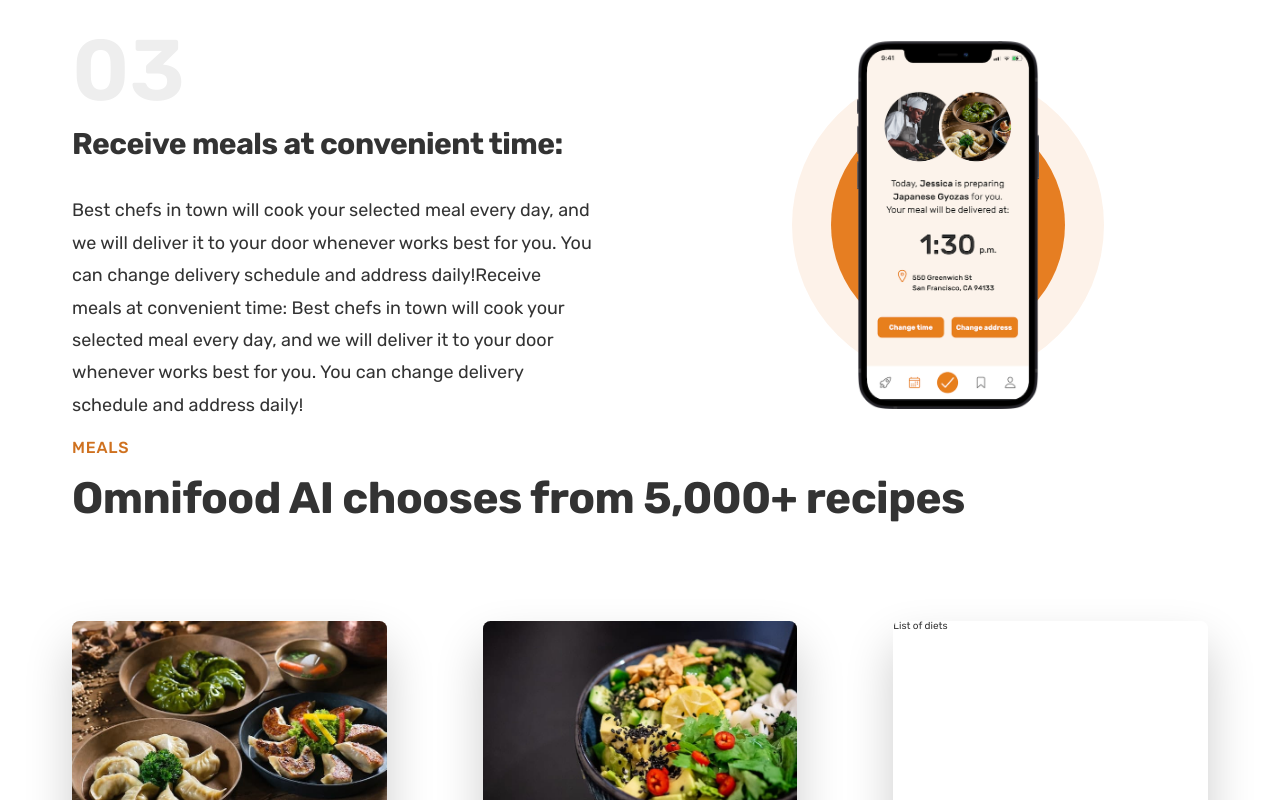
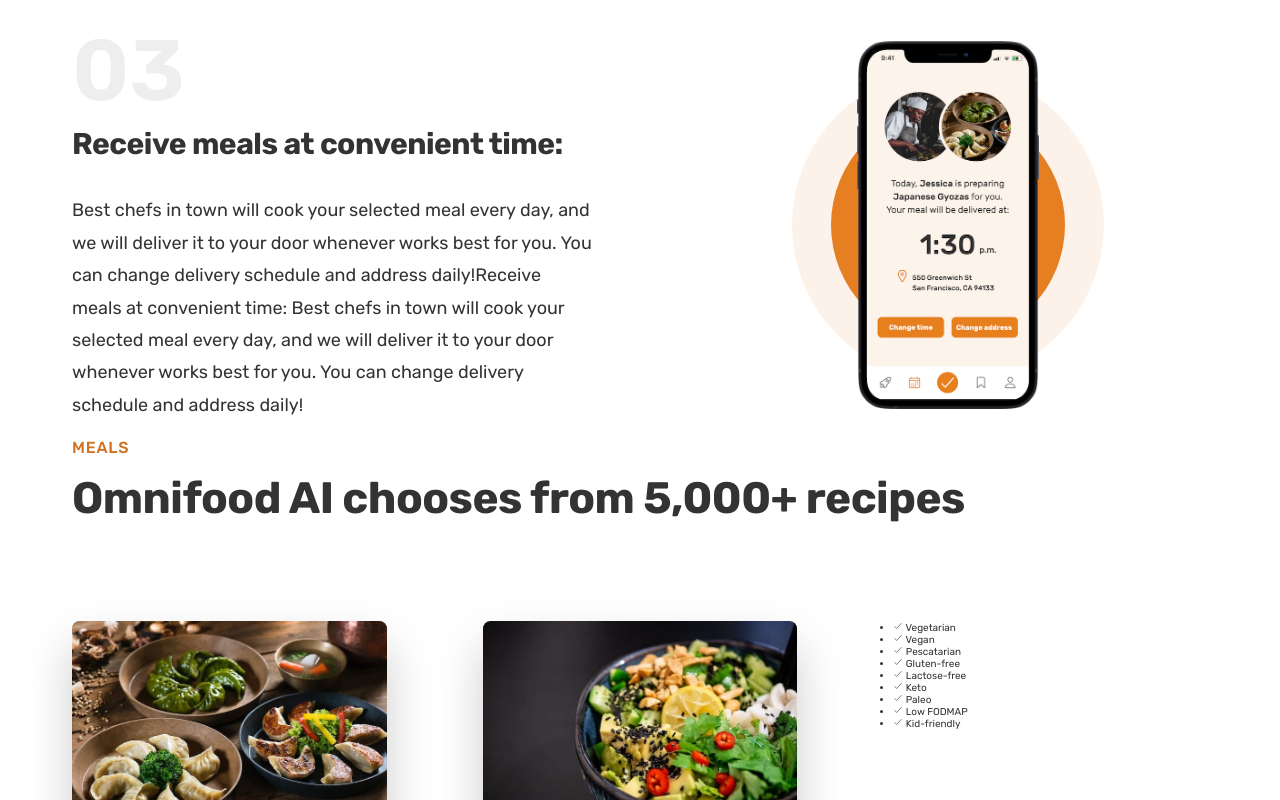
Before and after one commit to BrunoGaruda/Responsive-Landing-Page, a plain HTML site: page index.html in a window 1280 px wide. Shown: the part 2000-2800 px from the top of the page. Drawn offline with nearby package versions, Linux system fonts and the light colour scheme.

Commit message:
inicio da lista sendo criada

```diff
--- a/css/general.css
+++ b/css/general.css
@@ -111,7 +111,7 @@ body {
   padding: 1.6rem 3.2rem;
   border-radius: 1.5rem;
 
-  transition: background-color 0.5s;
+  transition: all 0.5s;
 }
 
 .btn--full:link,
--- a/css/styled.css
+++ b/css/styled.css
@@ -67,7 +67,7 @@
 
 .delivered-meals {
   display: flex;
-  /* justify-content: space-between; */
+  align-items: center;
   gap: 1.6rem;
   margin-top: 8rem;
 }
@@ -97,7 +97,7 @@
 
 .delivered-text span {
   color: var(--darker-primary);
-  font-weight: 600;
+  font-weight: 700;
 }
 
 /* ### FEATURED SECTION ### */
--- a/index.html
+++ b/index.html
@@ -63,10 +63,10 @@
                 <img src="/img/customers/customer-4.jpg" alt="Customer photo" />
                 <img src="/img/customers/customer-5.jpg" alt="Customer photo" />
                 <img src="/img/customers/customer-6.jpg" alt="Customer photo" />
-                <p class="delivered-text">
-                  <span>250,000+</span> meals delivered last year!
-                </p>
               </div>
+              <p class="delivered-text">
+                <span>250,000+</span> meals delivered last year!
+              </p>
             </div>
           </div>
           <div class="hero-img-box">
@@ -238,7 +238,46 @@
               </ul>
             </div>
           </div>
-          <div class="meal">List of diets</div>
+          <div class="diets">
+            <ul class="list">
+              <li class="list-item">
+                <ion-icon name="checkmark-outline"></ion-icon>
+                <span> Vegetarian </span>
+              </li>
+              <li class="list-item">
+                <ion-icon name="checkmark-outline"></ion-icon>
+                <span> Vegan </span>
+              </li>
+              <li class="list-item">
+                <ion-icon name="checkmark-outline"></ion-icon>
+                <span> Pescatarian </span>
+              </li>
+              <li class="list-item">
+                <ion-icon name="checkmark-outline"></ion-icon>
+                <span> Gluten-free </span>
+              </li>
+              <li class="list-item">
+                <ion-icon name="checkmark-outline"></ion-icon>
+                <span> Lactose-free </span>
+              </li>
+              <li class="list-item">
+                <ion-icon name="checkmark-outline"></ion-icon>
+                <span> Keto </span>
+              </li>
+              <li class="list-item">
+                <ion-icon name="checkmark-outline"></ion-icon>
+                <span> Paleo </span>
+              </li>
+              <li class="list-item">
+                <ion-icon name="checkmark-outline"></ion-icon>
+                <span> Low FODMAP </span>
+              </li>
+              <li class="list-item">
+                <ion-icon name="checkmark-outline"></ion-icon>
+                <span> Kid-friendly </span>
+              </li>
+            </ul>
+          </div>
         </div>
       </section>
     </main>
```
